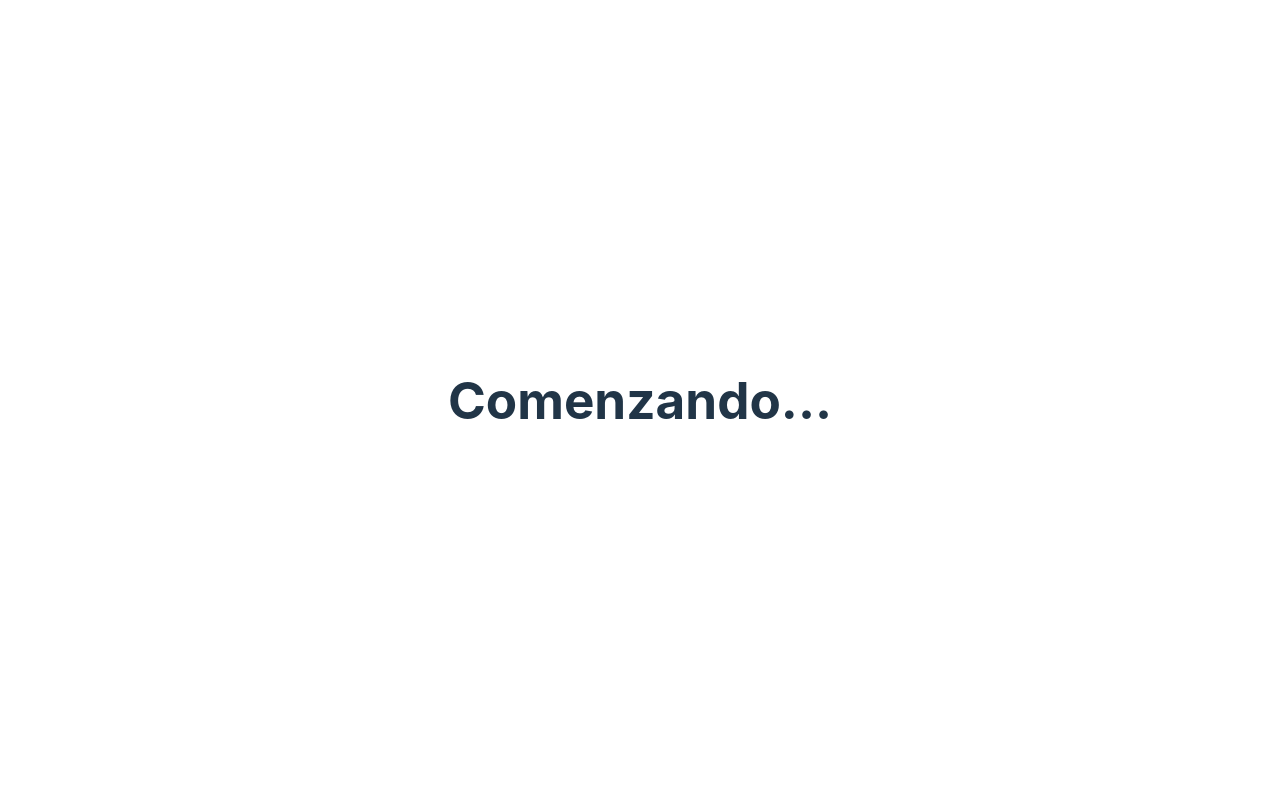
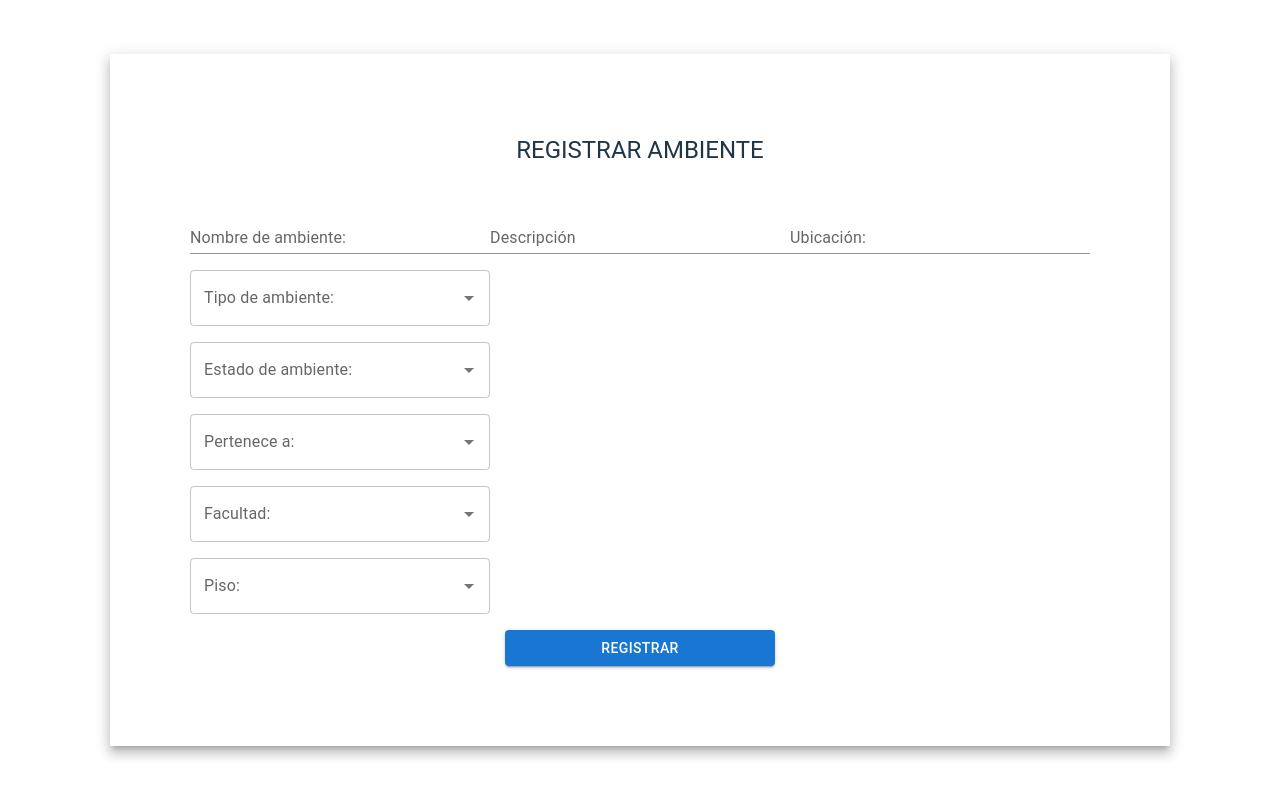
Before and after one commit to SoftInnovate-Solutions/sistema-reserva-auditorios-FRONTEND, a React (Vite) app: page / in a window 1280 px wide. Built offline with nearby package versions, Linux system fonts and the light colour scheme.

Commit message:
HU registrar ambiente: implementación de componentes de materia iu como box, Typography para el titulo, Textfield, autocomplete y button

```diff
--- a/src/App.jsx
+++ b/src/App.jsx
@@ -1,10 +1,13 @@
 import './App.css'
+import RegistrarAmbiente from './pages/Registrar ambiente/Registrar ambiente'
+// import Pru from './pages/pruebas'
 
 function App() {
 
   return (
     <>
-    <h1>Comenzando...</h1>
+    <RegistrarAmbiente/>
+    {/* <Pru/> */}
     </>
   )
 }
--- /dev/null
+++ b/src/pages/Registrar ambiente/Registrar ambiente.jsx
@@ -0,0 +1,121 @@
+import * as React from "react";
+
+import Box from "@mui/material/Box";
+import Button from "@mui/material/Button";
+import Typography from "@mui/material/Typography";
+import TextField from "@mui/material/TextField";
+import Autocomplete from "@mui/material/Autocomplete";
+
+function RegistrarAmbiente() {
+  const opcionesTipoEdificio = [
+    { label: "TRAER DESDE BAKCEN tipo de edificio" },
+    { label: "TRAER DESDE BACKEN" },
+  ];
+
+  const opcionesFacultad = [
+    { label: "TRAER DESDE BAKCEN facultades" },
+    { label: "TRAER DESDE BACKEN" },
+  ];
+
+  const opcionesNumeroPiso = [
+    { label: "TRAER DESDE BAKCEN el numero de piso" },
+    { label: "TRAER DESDE BACKEN" },
+  ];
+
+  const opcionesTipoAmbiente = [
+    { label: "Aula" },
+    { label: "Laboratorio" },
+    { label: "Auditorio" },
+  ];
+
+  const opcionesEstadoAmbiente = [
+    { label: "Disponible" },
+    { label: "No disponible" },
+  ];
+
+  return (
+    <div>
+      <Box
+        //estilo
+        sx={{
+          p: 10, // padding
+          bgcolor: "background.paper",
+          boxShadow: 8,
+          height: "auto",
+        }}
+      >
+        <Typography variant="h5" component="h2" sx={{ mb: 5 }}>
+          {" "}
+          REGISTRAR AMBIENTE{" "}
+        </Typography>
+
+        <TextField
+          sx={{ mb: 2, width: 300 }}
+          id="nombreAmbiente"
+          label="Nombre de ambiente: "
+          variant="standard"
+        />
+        <TextField
+          id="standard-multiline-flexible"
+          label="Descripción"
+          multiline
+          maxRows={4}
+          sx={{ mb: 2, width: 300 }}
+          variant="standard"
+        />
+        <TextField
+          sx={{ mb: 2, width: 300 }}
+          id="ubicacion"
+          label="Ubicación: "
+          variant="standard"
+        />
+        <Autocomplete
+          disablePortal
+          id="combo-box-demo"
+          options={opcionesTipoAmbiente}
+          sx={{ mb: 2, width: 300 }}
+          renderInput={(params) => (
+            <TextField {...params} label="Tipo de ambiente:" />
+          )}
+        />
+        <Autocomplete
+          disablePortal
+          id="combo-box-demo"
+          options={opcionesEstadoAmbiente}
+          sx={{ mb: 2, width: 300 }}
+          renderInput={(params) => (
+            <TextField {...params} label="Estado de ambiente:" />
+          )}
+        />
+        <Autocomplete
+          disablePortal
+          id="combo-box-demo"
+          options={opcionesTipoEdificio}
+          sx={{ mb: 2, width: 300 }}
+          renderInput={(params) => (
+            <TextField {...params} label="Pertenece a:" />
+          )}
+        />
+        <Autocomplete
+          disablePortal
+          id="combo-box-demo"
+          options={opcionesFacultad}
+          sx={{ mb: 2, width: 300 }}
+          renderInput={(params) => <TextField {...params} label="Facultad:" />}
+        />
+        <Autocomplete
+          disablePortal
+          id="combo-box-demo"
+          options={opcionesNumeroPiso}
+          sx={{ mb: 2, width: 300 }}
+          renderInput={(params) => <TextField {...params} label="Piso:" />}
+        />
+        <Button variant="contained" sx={{ width: "30%" }}>
+          REGISTRAR
+        </Button>
+      </Box>
+    </div>
+  );
+}
+
+export default RegistrarAmbiente;
```
